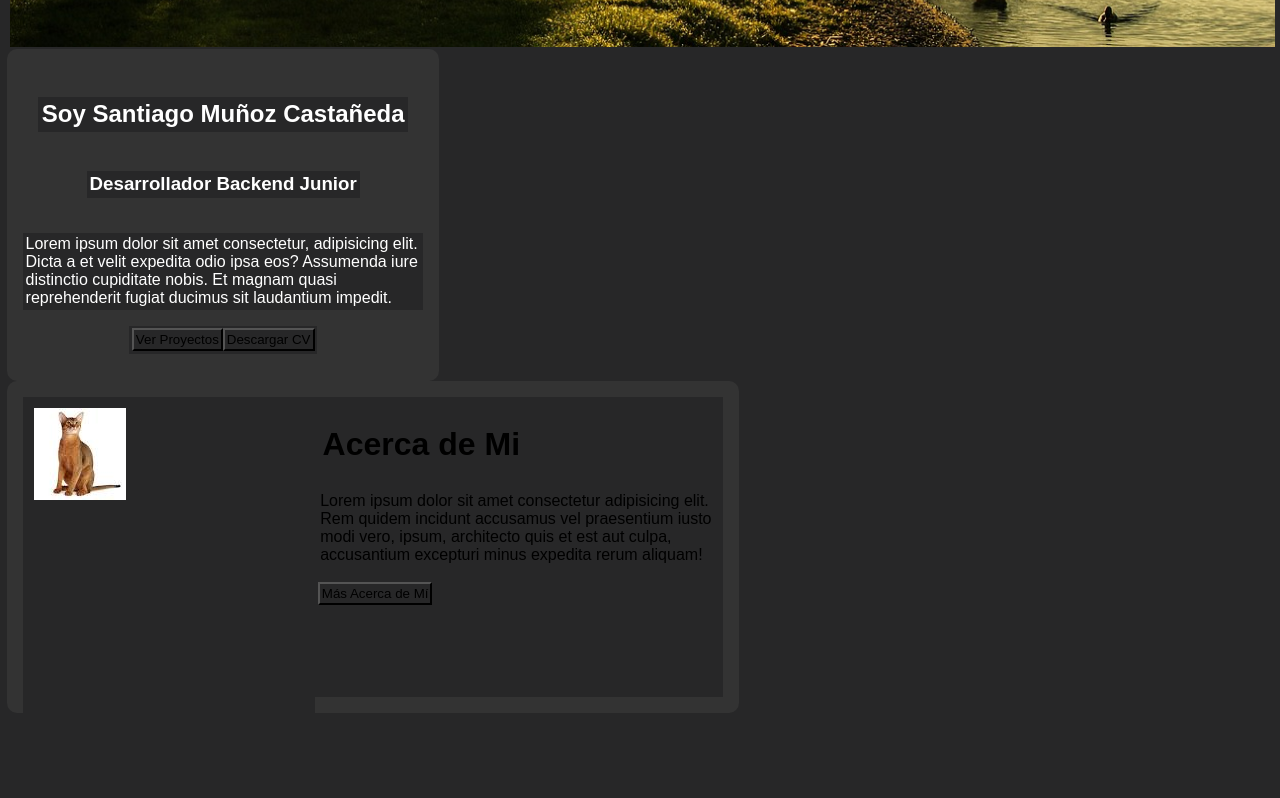
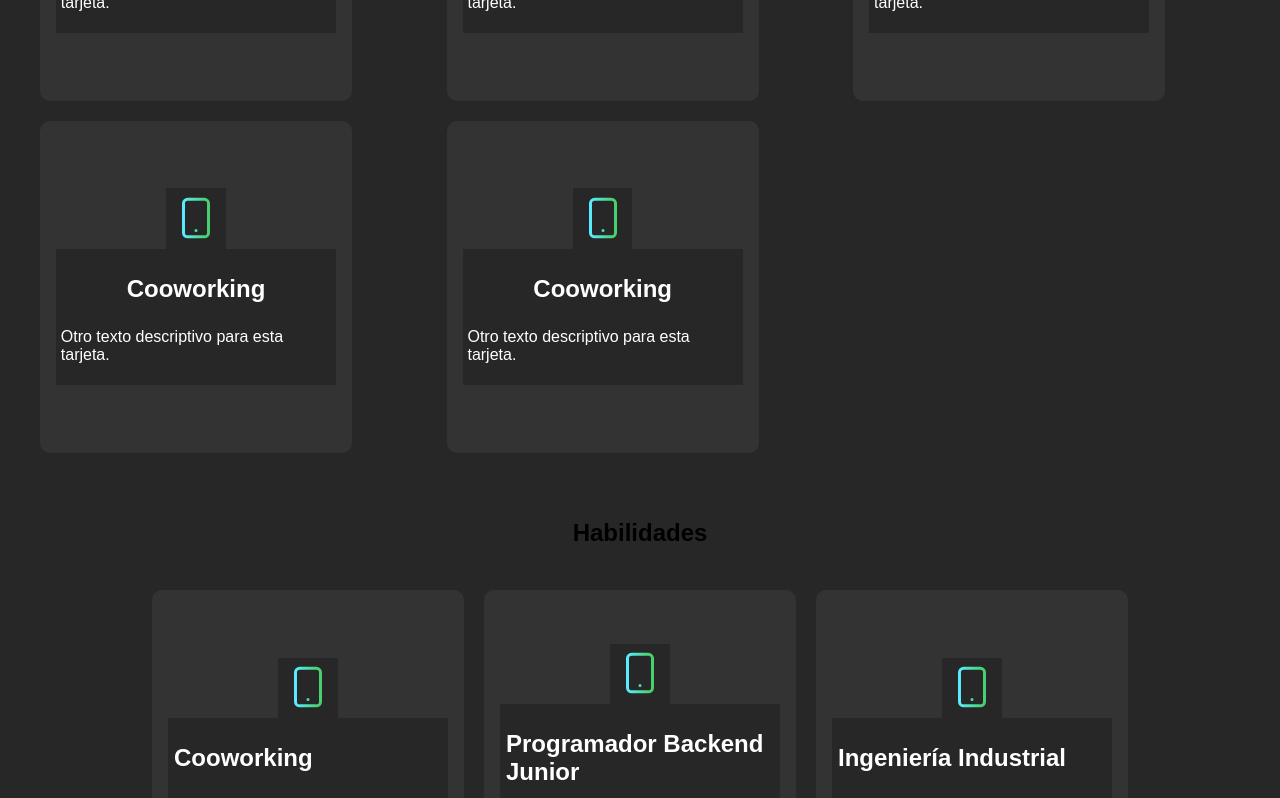
Before and after one commit to SantMu123/Portafolio, a React (Vite) app: page /acerca in a window 1280 px wide. Shown: the part 780-1578 px from the top of the page. Before the commit the page ends 1500 px from the top, so only its background shows below. Built offline with nearby package versions, Linux system fonts and the light colour scheme.

Commit message:
feat: :bricks: cambio de carpeta archivos

```diff
--- a/src/Acerca.css
+++ /dev/null
@@ -1,14 +0,0 @@
-.Acerca {
-    display: flex;
-    background-color: #333;
-    width: 700px;
-    height: 300px;
-    border-radius: 10px; /* Bordes redondeados opcional */
-    padding: 1em;
-}
-
-.Acerca_imagen {
-    width: 150%;
-    height: 300px;
-    padding: .5em;
-}
--- a/src/Acerca.jsx
+++ /dev/null
@@ -1,19 +0,0 @@
-import React from 'react';
-import './Acerca.css';
-
-const Acerca = () => {
-  return (
-    <div className="Acerca">
-      <div className='Acerca_imagen'>
-        <img src='../public/Gato.jpg'/>
-      </div>
-      <div>
-        <h1>Acerca de Mi</h1>
-        <p>Lorem ipsum dolor sit amet consectetur adipisicing elit. Rem quidem incidunt accusamus vel praesentium iusto modi vero, ipsum, architecto quis et est aut culpa, accusantium excepturi minus expedita rerum aliquam!</p>
-        <button>Más Acerca de Mí</button>
-      </div>
-    </div>
-  );
-}
-
-export default Acerca;
--- a/src/Gancho.css
+++ /dev/null
@@ -1,12 +0,0 @@
-.Gancho {
-    display: flex;
-    flex-direction: column;
-    justify-content: center;
-    align-items: center;
-    background-color: #333;
-    color: white;
-    width: 400px;
-    height: 300px;
-    border-radius: 10px; /* Bordes redondeados opcional */
-    padding: 1em;
-}
--- a/src/Gancho.jsx
+++ /dev/null
@@ -1,18 +0,0 @@
-import React from 'react';
-import './Gancho.css';
-
-const Gancho = () => {
-  return (
-    <section className="Gancho">
-      <h2 className='nombre'>Soy Santiago Muñoz Castañeda</h2>
-      <h3 className='ocupacion'>Desarrollador Backend Junior</h3>
-      <p className='descripcion'>Lorem ipsum dolor sit amet consectetur, adipisicing elit. Dicta a et velit expedita odio ipsa eos? Assumenda iure distinctio cupiditate nobis. Et magnam quasi reprehenderit fugiat ducimus sit laudantium impedit.</p>
-      <div className='botones'>
-        <button className='botones_Proyectos'>Ver Proyectos</button>
-        <button className='botones_CV'>Descargar CV</button>
-      </div>
-    </section>
-  );
-}
-
-export default Gancho;
--- a/src/Header.css
+++ /dev/null
@@ -1,44 +0,0 @@
-.header {
-    display: flex;
-    justify-content: space-between;
-    align-items: center;
-    padding: 20px;
-    background-color: #333;
-    color: white;
-  }
-
-  .logo {
-    font-size: 24px;
-    font-weight: bold;
-  }
-
-  .nav ul {
-    list-style-type: none;
-    display: flex;
-    gap: 20px;
-  }
-
-  .nav ul li {
-    display: inline;
-  }
-
-  .nav ul li a {
-    color: white;
-    text-decoration: none;
-    font-size: 18px;
-  }
-
-  .nav ul li a:hover {
-    text-decoration: underline;
-  }
-
-  .contact-button {
-    background-color: #ff5733;
-    padding: 10px 20px;
-    border-radius: 5px;
-    transition: background-color 0.3s ease;
-  }
-
-  .contact-button:hover {
-    background-color: #c70039;
-  }
--- a/src/Header.jsx
+++ /dev/null
@@ -1,20 +0,0 @@
-import React from 'react';
-import './Header.css';
-
-const Header = () => {
-  return (
-    <header className="header">
-      <div className="logo">Santiago</div>
-      <nav className="nav">
-        <ul>
-          <li><a href="#inicio">Inicio</a></li>
-          <li><a href="#sobre-mi">Sobre mí</a></li>
-          <li><a href="#mis-proyectos">Mis proyectos</a></li>
-          <li><a href="#contactame" className="contact-button">Contáctame</a></li>
-        </ul>
-      </nav>
-    </header>
-  );
-}
-
-export default Header;
--- a/src/main.jsx
+++ b/src/main.jsx
@@ -1,17 +1,63 @@
-import { StrictMode } from 'react'
-import { createRoot } from 'react-dom/client'
-import Header from './Header.jsx'
-import Gancho from './Gancho.jsx'
+import { StrictMode } from 'react';
+import { createRoot } from 'react-dom/client';
+import { BrowserRouter as Router, Route, Routes } from 'react-router-dom';
+import Header from './components/Header.jsx';
+import Gancho from './components/Gancho.jsx';
 import './main.css';
-import Acerca from './Acerca.jsx';
-
-
+import Acerca from './components/AcercaComponente.jsx';
+import Card from './components/Card.jsx';
+import Footer from './components/Footer.jsx';
+import AcercaPage from "./pages/Acerca.jsx"
 
 createRoot(document.getElementById('root')).render(
   <StrictMode>
-    <Header />
-    <img src = "../public/Paisaje.jpg"/>
-    <Gancho />
-    <Acerca />
+    <Router>
+      <Header/>
+      <Routes>
+        <Route path="/" element={
+          <>
+            <div className='imagenInicial'>
+              <img src="../public/Paisaje.jpg" alt="Paisaje"/>
+            </div>
+            <div className='container1'>
+              <Gancho />
+              <Acerca />
+            </div>
+            <div className='seccion1'>
+              <Card
+                imgSrc="../../public/device-mobile.svg"
+                title="Cooworking"
+                description="Otro texto descriptivo para esta tarjeta."
+              />
+              <Card
+                imgSrc="../../public/device-mobile.svg"
+                title="Programador Backend Junior"
+                description="Otro texto descriptivo para esta tarjeta."
+              />
+              <Card
+                imgSrc="../../public/device-mobile.svg"
+                title="Ingeniería Industrial"
+                description="Otro texto descriptivo para esta tarjeta."
+              />
+            </div>
+            <div className='seccionProyectos'>
+              <div>
+                <img src="../public/imagen de portada_interactiva.svg" alt="Proyecto 1"/>
+              </div>
+              <div>
+                <img src="../public/imagen de portada_interactiva_dos.svg" alt="Proyecto 2"/>
+              </div>
+              <div>
+                <img src="../public/imagen de portada_interactiva_tres.svg" alt="Proyecto 3"/>
+              </div>
+              <button>Ver más Proyectos</button>
+            </div>
+            <Footer />
+          </>
+        } />
+        <Route path="/acerca" element={<AcercaPage />} />
+        {/* Puedes agregar más rutas aquí si es necesario */}
+      </Routes>
+    </Router>
   </StrictMode>,
-)
+);
```
